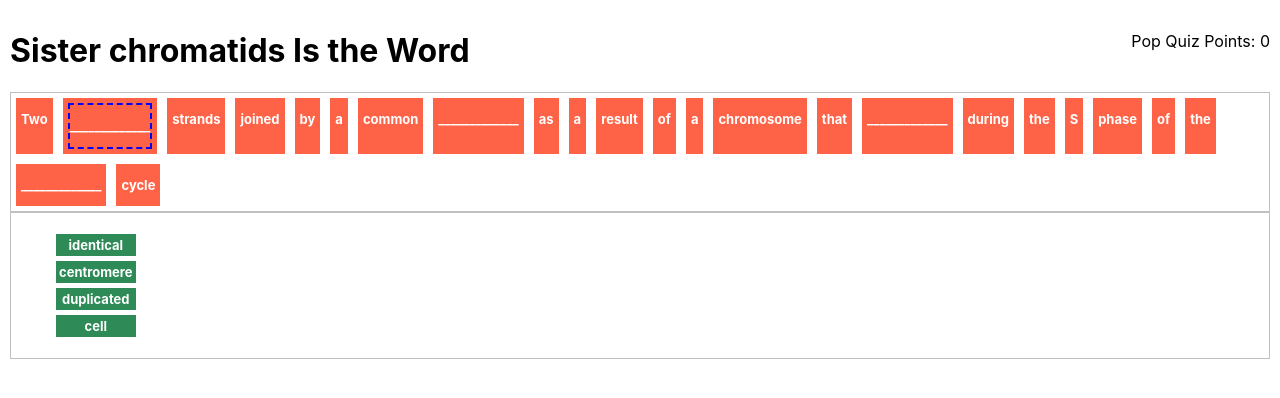
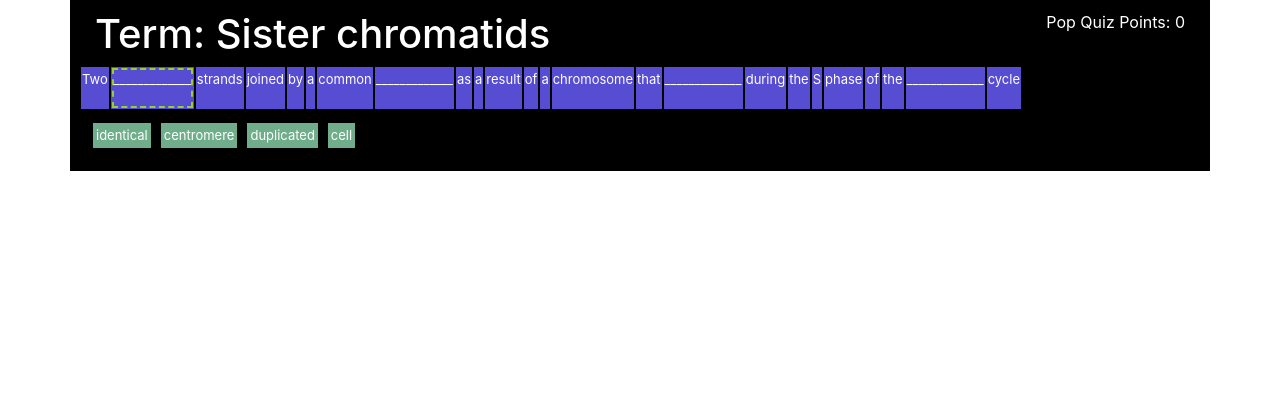
Before and after one commit to jrjames83/fitb_def, a React (Create React App) app: page / in a window 1280 px wide. Shown: the top 398 px of the page. Built offline with nearby package versions, Linux system fonts and the light colour scheme.

Commit message:
much nicer

```diff
--- a/package.json
+++ b/package.json
@@ -6,8 +6,10 @@
     "@testing-library/jest-dom": "^5.11.9",
     "@testing-library/react": "^11.2.5",
     "@testing-library/user-event": "^12.8.3",
+    "bootstrap": "^4.6.0",
     "react": "^17.0.1",
     "react-beautiful-dnd": "^13.0.0",
+    "react-bootstrap": "^1.5.2",
     "react-dom": "^17.0.1",
     "react-scripts": "4.0.3",
     "react-shuffle": "^2.1.0",
--- a/src/App.css
+++ b/src/App.css
@@ -2,14 +2,17 @@
   padding: 0;
   margin: 0;
   list-style: none;
-  border: 1px solid silver;
   -ms-box-orient: horizontal;
-  display: -webkit-box;
-  display: -moz-box;
-  display: -ms-flexbox;
-  display: -moz-flex;
-  display: -webkit-flex;
   display: flex;
+
+}
+
+._body {
+  background-color: black;
+}
+
+h1 {
+  color: white;
 }
 
 .token {
@@ -17,67 +20,78 @@
 }
 
 .nowrap  {
-  -webkit-flex-wrap: nowrap;
-  flex-wrap: nowrap;
+  -webkit-flex-wrap: wrap;
+  flex-wrap: wrap;
 }
 
 .wrap    {
   -webkit-flex-wrap: wrap;
   flex-wrap: wrap;
 }
-.wrap li {
-  background: gold;
+
+
+.flex-item {
+  background: rgb(86, 77, 211);
+  padding: auto;
+  width: auto;
+  height: auto;
+  margin: 1px;
+  display: flex;
+  color: white;
+  font-weight: normal;
+  font-size: .5em;
+  text-align: center;
+  align-items: center;
+}
+
+.dashed {
+  border: 2px dashed yellowgreen
 }
 
 
 
-.flex-item {
-  background: tomato;
-  padding: auto;
+.select-words {
+  display: flex;
+  align-items: center;
   width: auto;
-  height: auto;
-  margin: 5px;
+  margin: auto;
 
-  color: white;
-  font-weight: bold;
-  font-size: 1em;
-  text-align: center;
 }
 
-.dashed {
-  border: 2px dashed blue;
-}
 
 .flex-item-blank {
-  background: lightgreen;
+  background: rgba(97, 225, 161, 0.788);
   padding: 3px;
   width: auto;
   height: auto;
   margin: 5px;
 
   color: white;
-  font-weight: bold;
+  font-weight: normal;
   font-size: 2em;
   text-align: center;
 }
 
 .flex-item-dragtotop {
-  background: seagreen;
+  background: rgb(112, 174, 139);
   padding: 3px;
   width: auto;
   height: auto;
   margin: 5px;
 
+
   color: white;
-  font-weight: bold;
+  font-weight: normal;
   font-size: 2em;
   text-align: center;
 }
 
 .App {
   padding: 10px;
+
 }
 
 .points {
   float: right;
+  color: white;
 }
--- a/src/App.js
+++ b/src/App.js
@@ -2,6 +2,11 @@ import "./App.css";
 import { useState, useEffect } from "react";
 import PhraseItem from "./components/PhraseItem";
 import SelectListItem from "./components/SelectListItem";
+import 'bootstrap/dist/css/bootstrap.min.css';
+import Container from 'react-bootstrap/Container'
+import Row from 'react-bootstrap/Row';
+import Col from 'react-bootstrap/Col';
+
 
 // https://css-tricks.com/almanac/properties/f/flex-wrap/
 // https://www.pluralsight.com/guides/drag-and-drop-react-components
@@ -143,18 +148,21 @@ function App() {
       })
     )
     isSolved()
+    // Advance the active token to focucs the user on what to fill in next
     setActiveToken(getActiveToken(phrases[termIndex].tokens))
   };
 
   return (
+    <Container className="_body">
     <div className="App">
       <header>
         <div className="points">Pop Quiz Points: {pointsWon}</div>
-        <h1>{phrase[termIndex].fullTerm} Is the Word</h1>
+        <h1>Term: {phrase[termIndex].fullTerm}</h1>
       </header>
+      <Row>
       <div className="flex-container wrap">
         {phrases[termIndex].tokens.map((token, tokenIndex) => (
-          <div draggable className="flex-item wrap">
+          <div draggable className="flex-item">
             <PhraseItem
               token={token}
               tokenIndex={token.tokenIndex}
@@ -164,22 +172,26 @@ function App() {
           </div>
         ))}
       </div>
+      </Row>
 
-      <div className="flex-container nowrap">
-        <ul>
+      <Row className="p-2">
+      <div className="flex-container wrap">
           {phrases[termIndex].tokens.map((token, tokenIndex) => (
             <SelectListItem
                   token={token}
+                  className="flex-item-blank"
                   updatePhraseToken={updatePhraseToken}
                   tokenIndex={token.tokenIndex}
                   activeToken={activeToken} />
           ))}
-        </ul>
         {quizSolved ? (
           <button onClick={(e) => nextButton(e)}>Next challenge</button>
         ) : null}
       </div>
+      </Row>
     </div>
+
+    </Container>
   );
 }
 
--- a/src/components/SelectListItem.js
+++ b/src/components/SelectListItem.js
@@ -12,7 +12,7 @@ export default function SelectListItem(props) {
 
   const handleClick = (e, token) => {
     // console.log(token.tokenIndex, 'was the clicked tokenIndex')
-    // console.log('the active token is', props.activeToken)
+    console.log('the active token is', props.activeToken)
     if (token.tokenIndex == props.activeToken) {
       props.updatePhraseToken(token.tokenIndex)
     }
@@ -25,10 +25,10 @@ export default function SelectListItem(props) {
           onClick={(e) => handleClick(e, token)}
           draggable
           onDragStart={(e) => handleDragStart(e, token.tokenIndex)}
-          className="flex-item-dragtotop nowrap"
+          className="flex-item-dragtotop"
           tokenidx={token.tokenIndex}
         >
-          <li className="token">{token.token}</li>
+          <div className="token">{token.token}</div>
         </div>
       );
     } else {
```
Also changed, not shown: 1 other file (tests, documents, lock files or other folders).
